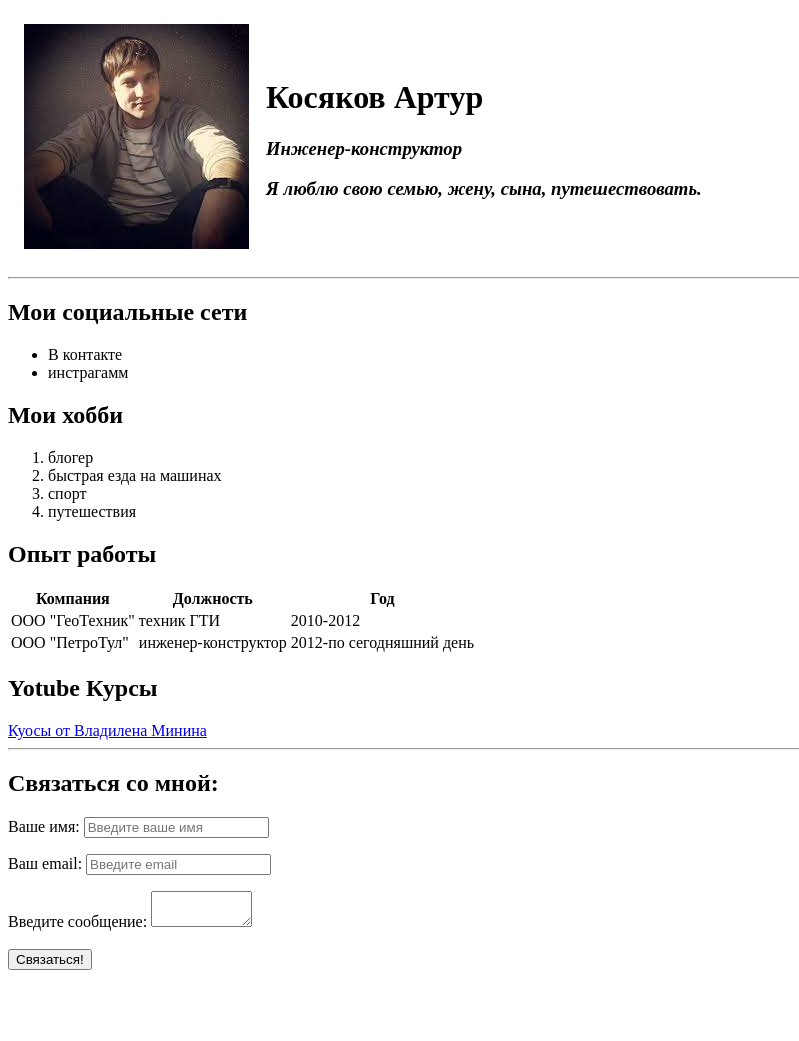
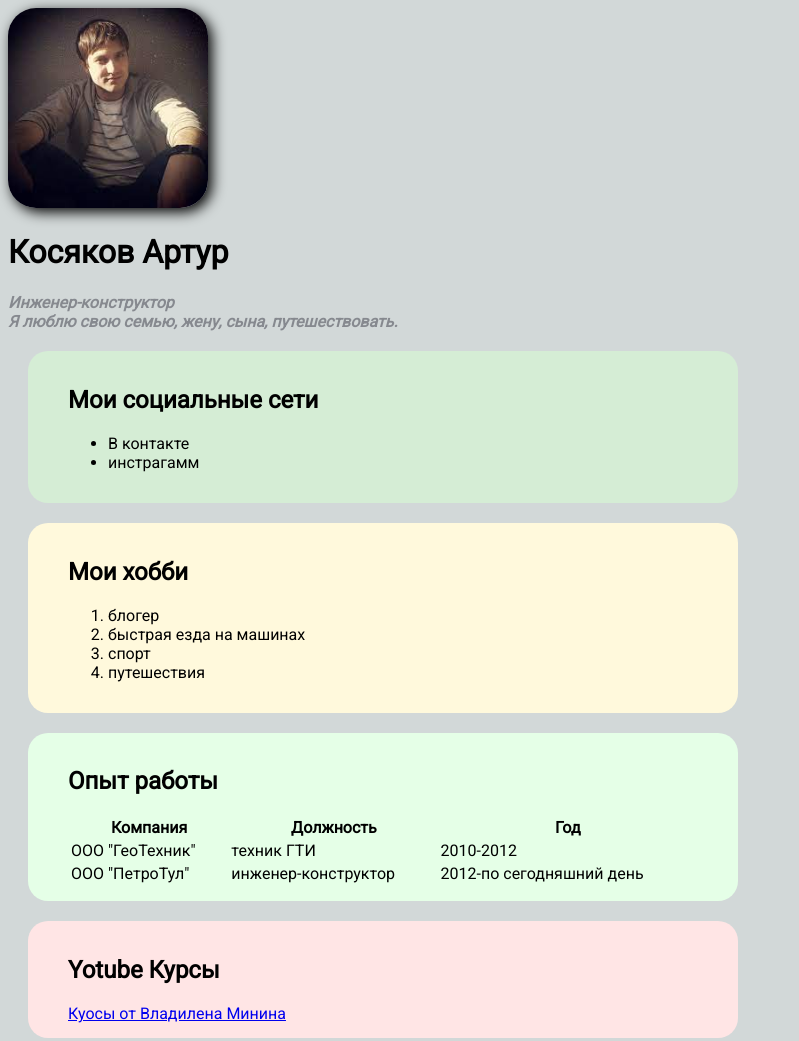
Before and after one commit to Artkos85/CV, a plain HTML site: page index.html in a window 1280 px wide. Shown: the top 1041 px of the page, without its empty margins (0-799 px from the left). Before the commit the page ends 978 px from the top, so only its background shows below. Drawn offline with Linux system fonts and the light colour scheme.

Commit message:
Update index.html

```diff
--- a/index.html
+++ b/index.html
@@ -5,23 +5,26 @@
     <meta http-equiv="X-UA-Compatible" content="IE=edge">
     <meta name="viewport" content="width=device-width, initial-scale=1.0">
     <title>Rezume</title>
+    <link rel="stylesheet" href="style.css">
 </head>
 <body>
-    <table cellspacing ="15">
-         <tr>
-            <td>
-                <img src="foto.jpg" alt="фото резюме">
-            </td>
-            <td>
+
+    <div class="info">
+        <img src="foto.jpg" alt="фото резюме"
+        class="avatar">
+
         <h1>Косяков Артур</h1>
-                <h3><em>Инженер-конструктор</em></h3>
-                <h3><em>Я люблю свою семью, жену, сына,
-                     путешествовать.</h3></em>
-            </td>
-        </tr>
-    </table>
+        <p>Инженер-конструктор</p>
+        <p>Я люблю свою семью, жену, сына,
+            путешествовать.</h3>
+    </div>
 
-    <hr>
+
+
+    <div class="container">
+
+
+            <div class="social">
                 <h2>Мои социальные сети</h2>
                 <ul>
                     <li>
@@ -31,6 +34,9 @@
                         инстрагамм
                     </li>
                 </ul>
+            </div>
+
+            <div class="card bg-yellow">
                 <h2>Мои хобби</h2>
                 <ol>
                     <li>блогер</li>
@@ -38,8 +44,11 @@
                     <li>спорт</li>
                     <li>путешествия</li>
                 </ol>
+            </div>
+
+            <div class="card bg-green">
                 <h2>Опыт работы</h2>
-    <table>
+                <table class="table">
                     <tr>
                         <th>Компания</th>
                         <th >Должность</th>
@@ -56,10 +65,14 @@
                         <td>2012-по сегодняшний день</td>
                     </tr>
                 </table>
+            </div>
+
+            <div class="card bg-red">
                 <h2>Yotube Курсы</h2>
                 <a href="https://www.youtube.com/watch?v=DOEtVdkKwcU" target="_label">Куосы от Владилена Минина</a>
+            </div>
 
-    <hr>
+
             <h2>Связаться со мной:</h2>
 
             <form action="/">
@@ -84,5 +97,14 @@
             <input type="submit" value="Связаться!">
             </form>
 
+            <div class="bpx-model">
+                <div></div>
+                <div></div>
+                <div></div>
+                <div></div>
+            </div>
+
+
+    </div>
 </body>
 </html>
```
Lines whose indentation alone changed are shown as unchanged.
